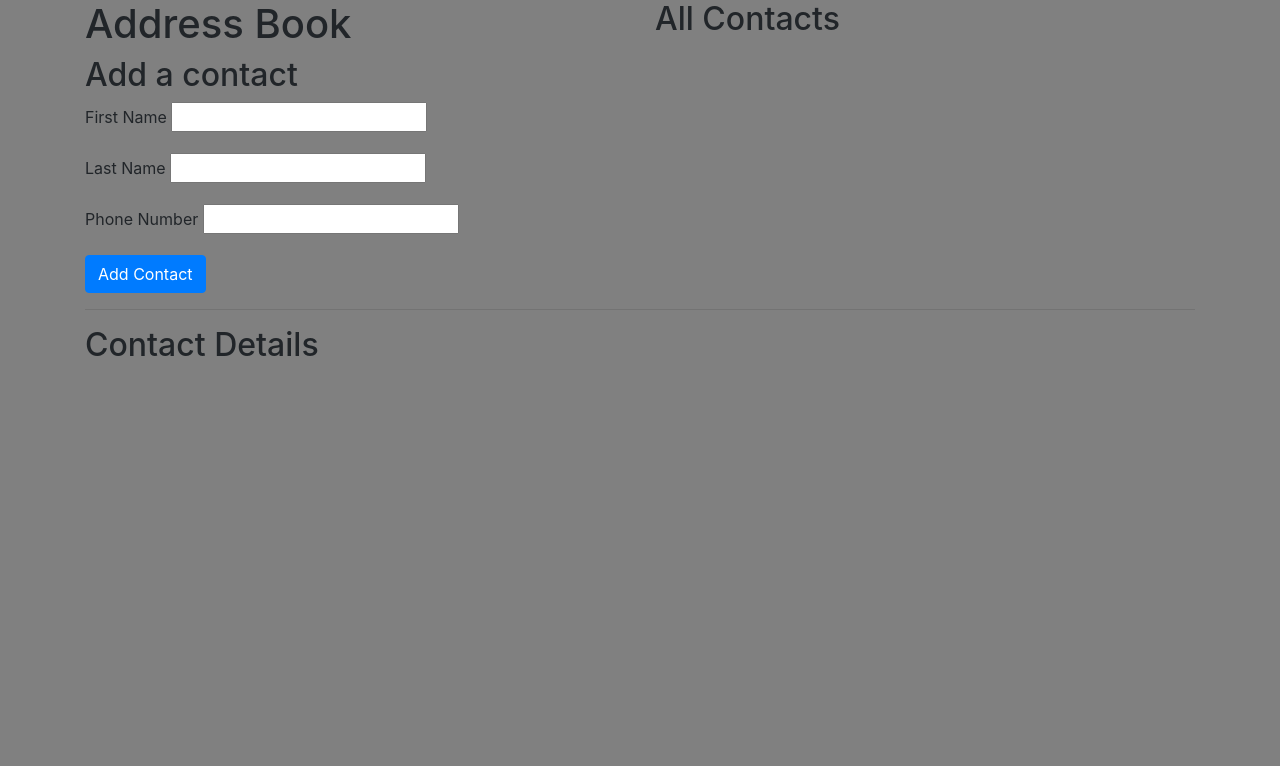
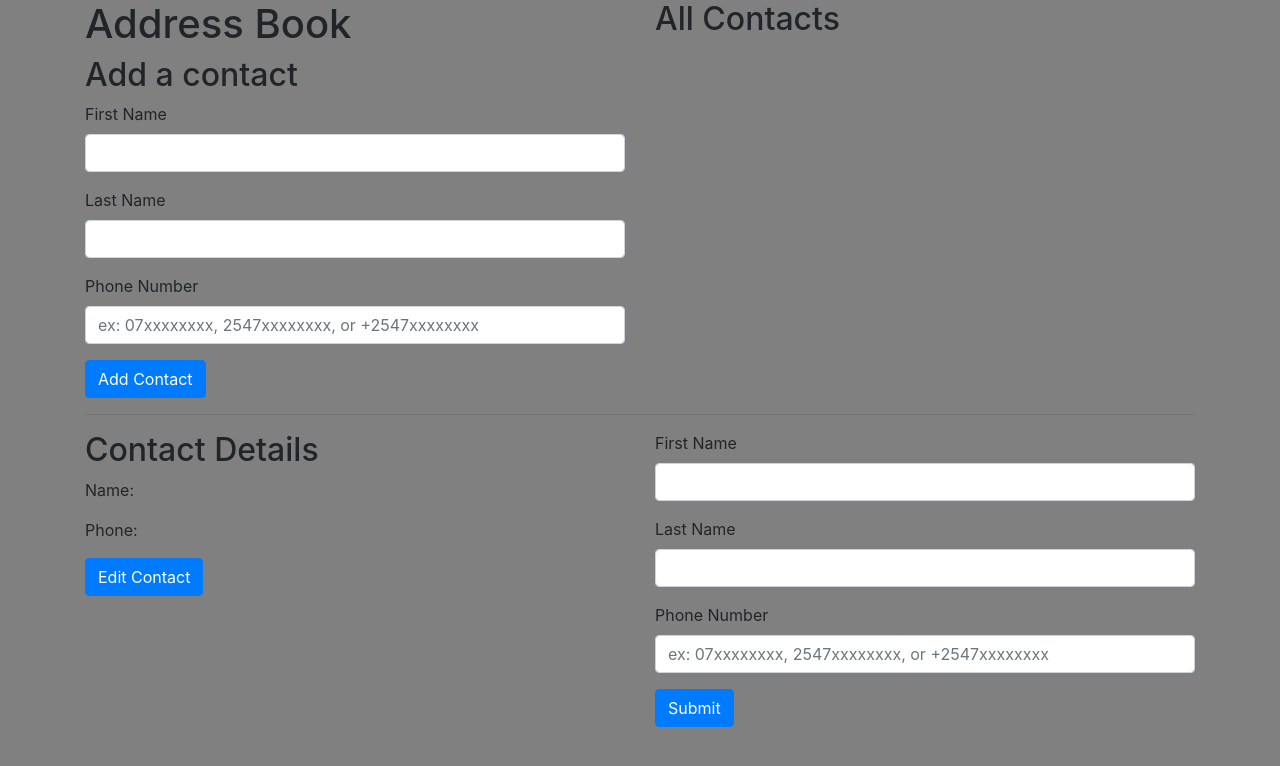
Before and after one commit to Mwathis/Address-Book, a plain HTML site: page index.html in a window 1280 px wide. Drawn offline with Linux system fonts and the light colour scheme.

Commit message:
Add edit functionality

```diff
--- a/index.html
+++ b/index.html
@@ -1,9 +1,13 @@
 <!DOCTYPE html>
 <html>
 <head>
-  <title>Address Book</title>
+  <meta charset="utf-8">
+  <meta name="viewport" content="width=device-width, initial-scale=1.0">
+  <meta http-equiv="X-UA-Compatible" content="ie=edge">
+
   <link href="css/bootstrap.css" rel="stylesheet" type="text/css">
   <link href="css/styles.css" rel="stylesheet" type="text/css">
+  <title>Address Book</title>
 </head>
 <body>
   <div class="container">
@@ -14,15 +18,20 @@
         <form id="new-contact">
           <div class="form-group">
             <label for="first-name">First Name</label>
-            <input type="text" id="first-name">
+            <input class="form-control" type="text" id="first-name" minLength="2" maxlength="20"
+            pattern="^[a-zA-Z]+$" required>
           </div>
           <div class="form-group">
             <label for="last-name">Last Name</label>
-            <input type="text" id="last-name">
+            <input class="form-control" type="text" id="last-name" minLength="2" maxlength="20"
+            pattern="^[a-zA-Z]+$" required>
           </div>
           <div class="form-group">
             <label for="phone-number">Phone Number</label>
-            <input type="text" id="phone-number">
+            <input class="form-control" type="text" id="phone-number"
+            placeholder="ex: 07xxxxxxxx, 2547xxxxxxxx, or +2547xxxxxxxx"
+            pattern="^(?:254|\+254|0)?(7(?:(?:[129][0-9])|(?:0[0-8])|(4[0-1]))[0-9]{6})$"
+             required>
           </div>
           <button class="btn btn-primary" type="submit">Add Contact</button>
         </form>
@@ -34,8 +43,37 @@
     </div>
     <hr>
     <div class="row">
-      <div class="col-sm-12">
+      <div class="col-sm-6">
         <h2>Contact Details</h2>
+        <div id="contact-details" class="hidden">
+          <p>Name:<span id="contact-full-name"></span></p>
+          <p>Phone:<span id="contact-phone-number"></span></p>
+          <button class="btn btn-primary" id="edit-contact-button">Edit Contact</button>
+        </div>
+      </div>
+      <div class="col-sm-6">
+        <div>
+          <form id="edit-contact-form" class="hidden">
+            <div class="form-group">
+              <label for="first-name">First Name</label>
+              <input class="form-control" type="text" id="first-name" minLength="2" maxlength="20"
+              pattern="^[a-zA-Z]+$" required>
+            </div>
+            <div class="form-group">
+              <label for="last-name">Last Name</label>
+              <input class="form-control" type="text" id="last-name" minLength="2" maxlength="20"
+              pattern="^[a-zA-Z]+$" required>
+            </div>
+            <div class="form-group">
+              <label for="phone-number">Phone Number</label>
+              <input class="form-control" type="text" id="phone-number"
+              placeholder="ex: 07xxxxxxxx, 2547xxxxxxxx, or +2547xxxxxxxx"
+              pattern="^(?:254|\+254|0)?(7(?:(?:[129][0-9])|(?:0[0-8])|(4[0-1]))[0-9]{6})$"
+               required>
+            </div>
+            <button class="btn btn-primary" type="submit">Submit</button>
+          </form>
+        </div>
       </div>
     </div>
   </div>
```
